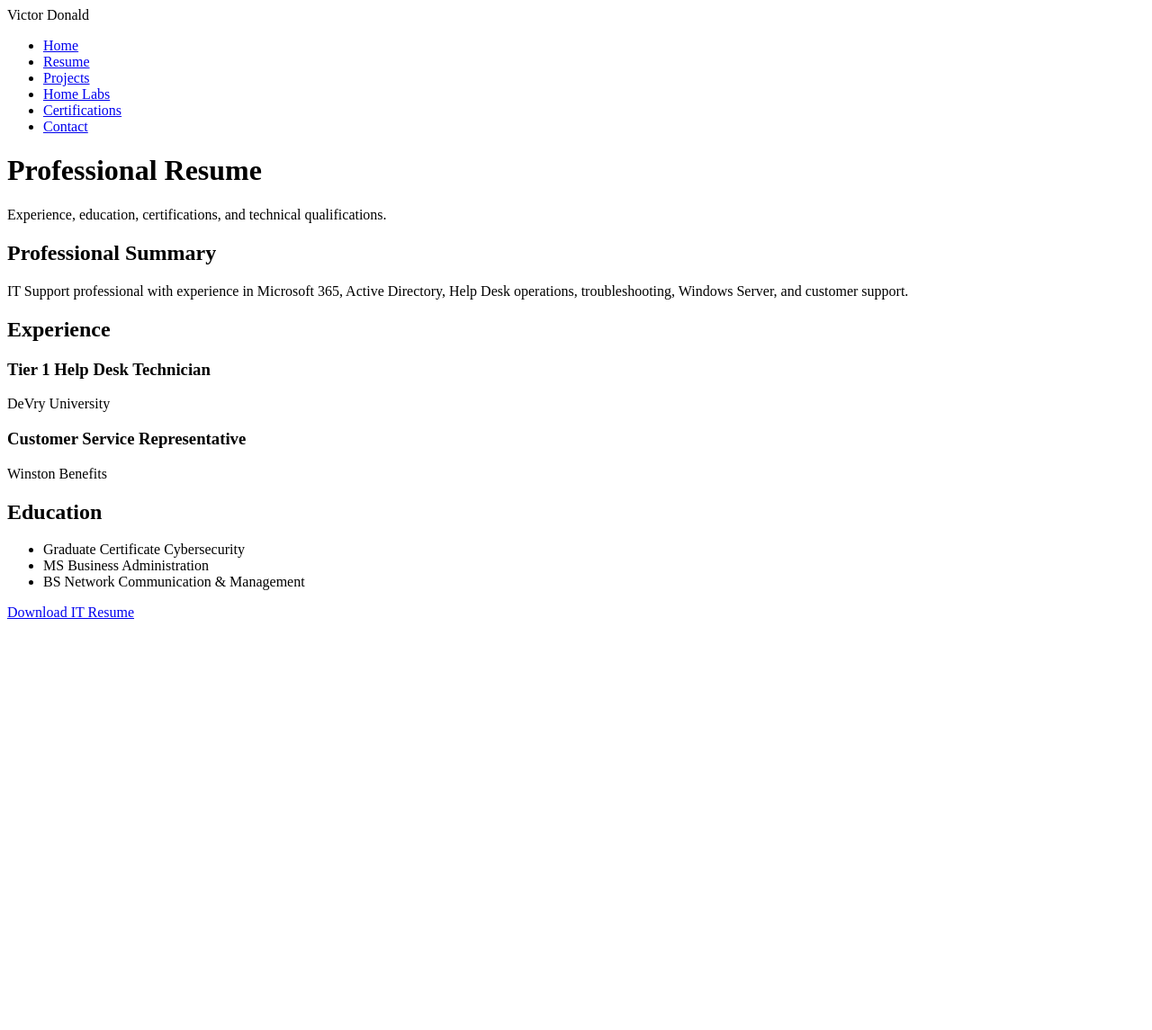
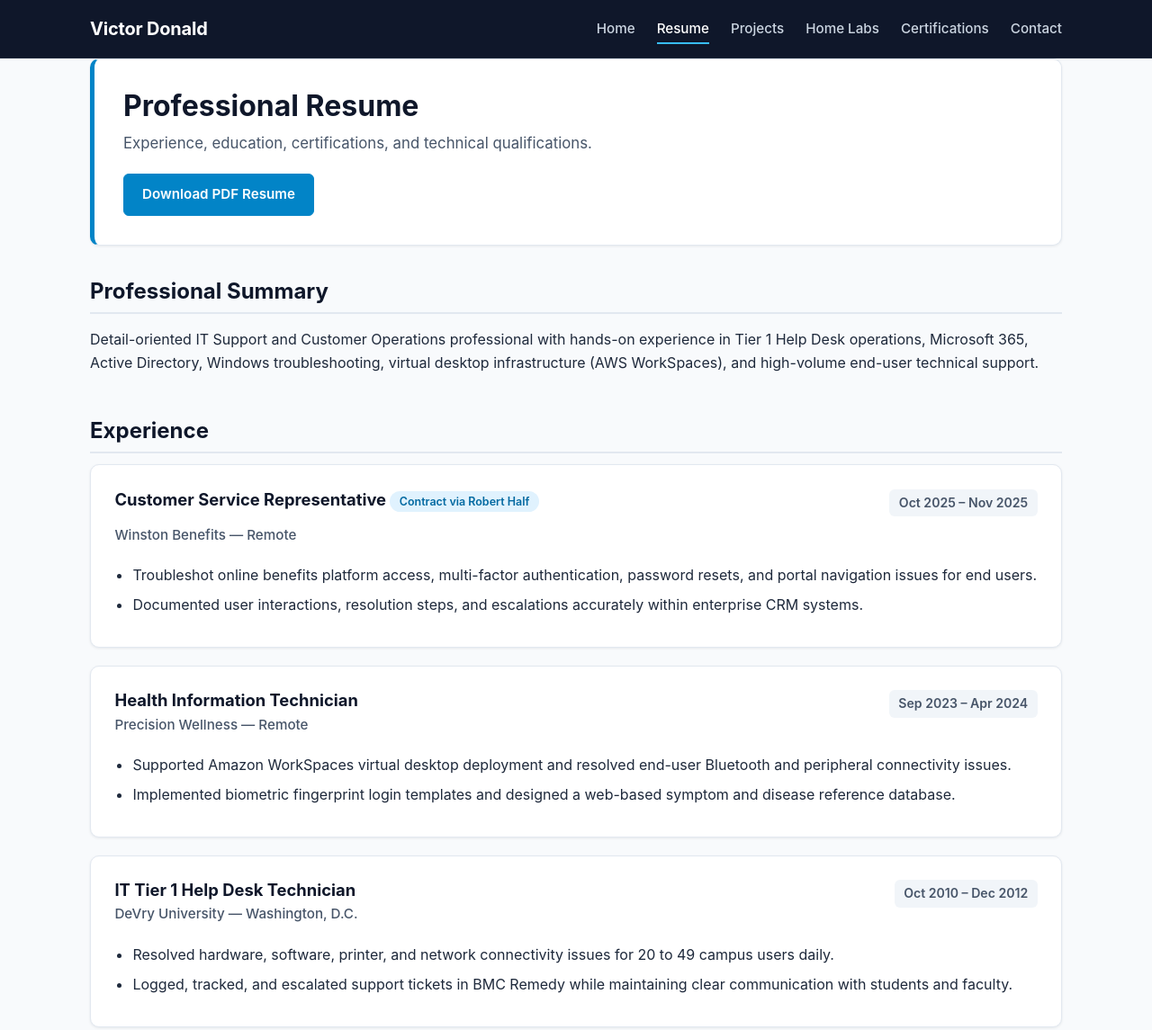
Before and after one commit to Victor-Donald/victor-donald.github.io, a plain HTML site: page resume.html in a window 1280 px wide. Shown: the top 1145 px of the page at 90% size. Before the commit the page ends 800 px from the top, so only its background shows below. Drawn offline with Linux system fonts and the light colour scheme.

Commit message:
Update resume.html

```diff
--- a/resume.html
+++ b/resume.html
@@ -1,100 +1,133 @@
-<header>
+<!DOCTYPE html>
+<html lang="en">
+<head>
+  <meta charset="UTF-8">
+  <meta name="viewport" content="width=device-width, initial-scale=1.0">
+  <title>Resume | Victor Donald</title>
+  <link rel="stylesheet" href="style.css">
+</head>
+<body>
 
-<div class="container">
+  <header class="site-header">
+    <div class="container header-inner">
+      <a href="index.html" class="logo">Victor Donald</a>
 
-<div class="logo">
-Victor Donald
-</div>
+      <nav aria-label="Primary Navigation">
+        <ul class="nav-list">
+          <li><a href="index.html">Home</a></li>
+          <li><a href="resume.html" aria-current="page">Resume</a></li>
+          <li><a href="projects.html">Projects</a></li>
+          <li><a href="homelabs.html">Home Labs</a></li>
+          <li><a href="certifications.html">Certifications</a></li>
+          <li><a href="contact.html">Contact</a></li>
+        </ul>
+      </nav>
+    </div>
+  </header>
 
-<nav>
+  <main class="container">
+    <div class="page-header">
+      <h1>Professional Resume</h1>
+      <p>Experience, education, certifications, and technical qualifications.</p>
+      <a class="btn btn-primary" href="IT-Support-Resume.pdf" target="_blank" rel="noopener noreferrer" download>
+        Download PDF Resume
+      </a>
+    </div>
 
-<ul>
+    <section class="resume-section" aria-labelledby="summary-heading">
+      <h2 id="summary-heading">Professional Summary</h2>
+      <p>
+        Detail-oriented IT Support and Customer Operations professional with hands-on experience in
+        Tier 1 Help Desk operations, Microsoft 365, Active Directory, Windows troubleshooting, virtual
+        desktop infrastructure (AWS WorkSpaces), and high-volume end-user technical support.
+      </p>
+    </section>
 
-<li><a href="index.html">Home</a></li>
+    <section class="resume-section" aria-labelledby="experience-heading">
+      <h2 id="experience-heading">Experience</h2>
 
-<li><a href="resume.html">Resume</a></li>
+      <article class="resume-card">
+        <div class="card-header">
+          <div>
+            <h3>Customer Service Representative <span class="badge">Contract via Robert Half</span></h3>
+            <p class="company">Winston Benefits — Remote</p>
+          </div>
+          <span class="date">Oct 2025 – Nov 2025</span>
+        </div>
+        <ul>
+          <li>Troubleshot online benefits platform access, multi-factor authentication, password resets, and portal navigation issues for end users.</li>
+          <li>Documented user interactions, resolution steps, and escalations accurately within enterprise CRM systems.</li>
+        </ul>
+      </article>
 
-<li><a href="projects.html">Projects</a></li>
+      <article class="resume-card">
+        <div class="card-header">
+          <div>
+            <h3>Health Information Technician</h3>
+            <p class="company">Precision Wellness — Remote</p>
+          </div>
+          <span class="date">Sep 2023 – Apr 2024</span>
+        </div>
+        <ul>
+          <li>Supported Amazon WorkSpaces virtual desktop deployment and resolved end-user Bluetooth and peripheral connectivity issues.</li>
+          <li>Implemented biometric fingerprint login templates and designed a web-based symptom and disease reference database.</li>
+        </ul>
+      </article>
 
-<li><a href="homelabs.html">Home Labs</a></li>
+      <article class="resume-card">
+        <div class="card-header">
+          <div>
+            <h3>IT Tier 1 Help Desk Technician</h3>
+            <p class="company">DeVry University — Washington, D.C.</p>
+          </div>
+          <span class="date">Oct 2010 – Dec 2012</span>
+        </div>
+        <ul>
+          <li>Resolved hardware, software, printer, and network connectivity issues for 20 to 49 campus users daily.</li>
+          <li>Logged, tracked, and escalated support tickets in BMC Remedy while maintaining clear communication with students and faculty.</li>
+        </ul>
+      </article>
+    </section>
 
-<li><a href="certifications.html">Certifications</a></li>
+    <section class="resume-section" aria-labelledby="skills-heading">
+      <h2 id="skills-heading">Core Technical Skills</h2>
+      <div class="skills-grid">
+        <div class="skill-group">
+          <h3>Operating Systems &amp; Virtualization</h3>
+          <p>Windows 10/11, Windows Server, Linux Mint, macOS, VirtualBox, VMware Workstation, QEMU, AWS WorkSpaces</p>
+        </div>
+        <div class="skill-group">
+          <h3>Identity &amp; Administration</h3>
+          <p>Active Directory, Microsoft 365, Okta SAML SSO, Jamf / Apple Business Manager, PowerShell, Command Prompt, Terminal</p>
+        </div>
+        <div class="skill-group">
+          <h3>Support &amp; Ticketing</h3>
+          <p>BMC Remedy, Zendesk, Remote Desktop Support, Hardware Diagnostics, SSD &amp; Imaging Deployment</p>
+        </div>
+      </div>
+    </section>
 
-<li><a href="contact.html">Contact</a></li>
+    <section class="resume-section" aria-labelledby="education-heading">
+      <h2 id="education-heading">Education</h2>
+      <ul class="education-list">
+        <li>
+          <strong>Graduate Certificate in Cybersecurity</strong> — Keller Graduate School of Management <span>(Expected Feb 2027)</span>
+        </li>
+        <li>
+          <strong>Master of Information Systems Management</strong> — Keller Graduate School of Management <span>(Jun 2024)</span>
+        </li>
+        <li>
+          <strong>Bachelor of Science in Network and Communication Management</strong> — DeVry University <span>(Jun 2012)</span>
+        </li>
+      </ul>
+    </section>
+  </main>
 
-</ul>
+  <footer class="site-footer">
+    <div class="container">
+      <p>&copy; 2026 Victor Donald. All rights reserved.</p>
+    </div>
+  </footer>
 
-</nav>
-
-</div>
-
-</header>
-<main class="page-header">
-
-<h1>Professional Resume</h1>
-
-<p>
-Experience, education, certifications,
-and technical qualifications.
-</p>
-
-</main>
-
-<section class="resume-section">
-
-<h2>Professional Summary</h2>
-
-<p>
-
-IT Support professional with experience
-in Microsoft 365, Active Directory,
-Help Desk operations, troubleshooting,
-Windows Server, and customer support.
-
-</p>
-
-</section>
-
-<section class="resume-section">
-
-<h2>Experience</h2>
-
-<div class="resume-card">
-
-<h3>Tier 1 Help Desk Technician</h3>
-<p>DeVry University</p>
-
-</div>
-
-<div class="resume-card">
-
-<h3>Customer Service Representative</h3>
-<p>Winston Benefits</p>
-
-</div>
-
-</section>
-
-<section class="resume-section">
-
-<h2>Education</h2>
-
-<ul>
-
-<li>Graduate Certificate Cybersecurity</li>
-
-<li>MS Business Administration</li>
-
-<li>BS Network Communication & Management</li>
-
-</ul>
-
-</section>
-
-<section class="resume-section">
-
-<a class="btn" href="IT-Support-Resume.pdf">
-Download IT Resume
-</a>
-
-</section>
+</body>
+</html>
```
